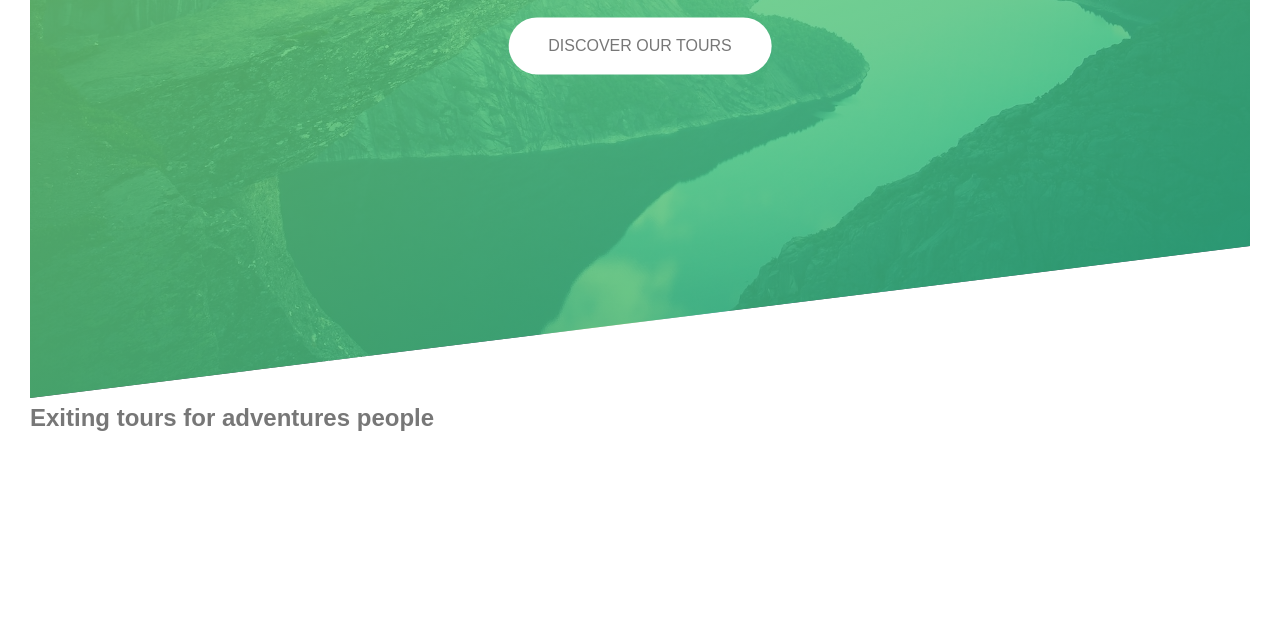
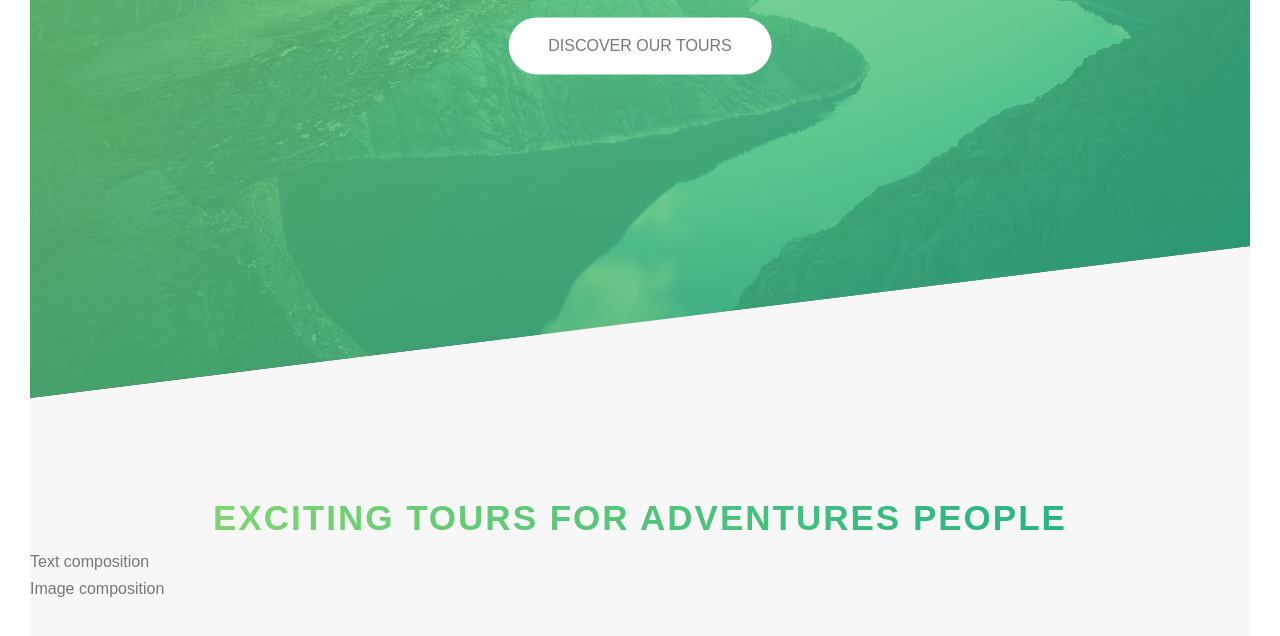
Before and after one commit to psawle/natours, a website: page index.html in a window 1280 px wide. Shown: the part 392-1028 px from the top of the page. Before the commit the page ends 861 px from the top, so only its background shows below. Drawn offline with Linux system fonts and the light colour scheme; files whose address does not match are found by name.

Commit message:
first commit in aboutsection

```diff
--- a/index.html
+++ b/index.html
@@ -1,31 +1,37 @@
 <!DOCTYPE html>
 <html lang="en">
   <head>
-    <meta charset="UTF-8">
-    <meta name="viewport" content="width=device-width, initial-scale=1.0">
+    <meta charset="UTF-8" />
+    <meta name="viewport" content="width=device-width, initial-scale=1.0" />
     <title>Horizontal to Vertical Scroll</title>
-    <link rel="stylesheet" href="./css/styles.css" type="text/css">
+    <link rel="stylesheet" href="./css/styles.css" type="text/css" />
     <title>Natours</title>
   </head>
   <body>
     <header class="header">
       <div class="logo-box">
-            <img src="./img//logo-white.png" alt="logo white" class="logo"/>
+        <img src="./img//logo-white.png" alt="logo white" class="logo" />
       </div>
       <div class="text-box">
         <h1 class="heading-primary">
           <span class="heading-primary-main">Outdoors</span>
           <span class="heading-primary-sub">is where life happens</span>
         </h1>
-            <a href="#" class="btn  btn-white">Discover our tours</a>
+        <a href="#" class="btn btn-white">Discover our tours</a>
       </div>
     </header>
 
     <main>
       <section class="section-about">
+        <div class="u-center-text u-margin-bottom-8">
           <h2 class="heading-secondary">
-                Exiting tours for adventures people
+            Exciting tours for adventures people
           </h2>
+        </div>
+        <div class="row">
+          <div class="col-1-of-2">Text composition</div>
+          <div class="col-1-of-2">Image composition</div>
+        </div>
       </section>
     </main>
 
--- a/package.json
+++ b/package.json
@@ -3,12 +3,12 @@
   "version": "1.0.0",
   "main": "index.js",
   "scripts": {
-    "compile:sass": "node-sass sass/main.scss css/styles.css -w"
+    "compile:sass": "sass sass/main.scss css/styles.css --watch"
   },
   "author": "",
   "license": "ISC",
   "description": "",
   "devDependencies": {
-    "node-sass": "^9.0.0"
+    "sass": "^1.83.1"
   }
 }
--- a/sass/base/_typography.scss
+++ b/sass/base/_typography.scss
@@ -1,3 +1,5 @@
+@use '../abstracts/variables';
+
 .heading-primary {
     color: #fff;
     text-transform: uppercase;
@@ -22,3 +24,21 @@
       animation-duration: 3s;
     }
   }
+
+  .heading-secondary{
+    font-size: 3.5rem;
+    font-weight: 700;
+    text-transform: uppercase;
+    background-image: linear-gradient(to right , variables.$color-primary-light,variables.$color-primary-dark);
+    display: inline-block;
+    -webkit-background-clip: text;
+    background-clip: text;
+    color: transparent;
+    letter-spacing: .2rem;
+    transition: all .2s;
+
+    &:hover{
+      transform: skewX(12deg) skewY(3deg) scale(1.1);
+      text-shadow: .5rem 1rem 2rem rgba($color: #000000, $alpha: 0.3);
+    }
+  }
--- a/sass/base/_utilities.scss
+++ b/sass/base/_utilities.scss
@@ -0,0 +1,3 @@
+.u-center-text{
+    text-align: center;
+}
--- a/sass/layout/_header.scss
+++ b/sass/layout/_header.scss
@@ -1,3 +1,5 @@
+@use '../abstracts/variables' as *;
+
 .header {
     height: 95vh;
     background-image: linear-gradient(
--- a/sass/main.scss
+++ b/sass/main.scss
@@ -1,17 +1,29 @@
-@import "abstracts/functions";
-@import "abstracts/mixins";
-@import "abstracts/variables.scss";
+// @import "abstracts/functions";
+// @import "abstracts/mixins";
+// @import "abstracts/variables.scss";
 
-@import "base/animations";
-@import "base/base";
-@import "base/typography";
-@import "base/utilities";
+// @import "base/animations";
+// // @import "base/base";
+// @import "base/typography";
+// @import "base/utilities";
 
-@import "components/btn";
+// @import "components/btn";
 
-@import "layout/header";
+// @import "layout/header";
 
-@import "pages/home";
+// @import "pages/_home";
+
+@use 'abstracts/functions';
+@use 'abstracts/mixins';
+@use 'abstracts/variables';
+@use 'base/animations';
+@use 'base/base';
+@use 'base/typography';
+@use 'layout/header';
+@use 'components/btn';
+@use 'pages/home';
+@use 'base/utilities';
+
 
 .logo {
   height: 3rem;
--- a/sass/pages/_home.scss
+++ b/sass/pages/_home.scss
@@ -1,3 +1,5 @@
+@use '../abstracts/variables' as *;
+
 .section-about{
     background-color: $color-secondary-grey-1;
     margin-top: -20vh;
```
Also changed, not shown: css/styles.css, 2 other files. Lines whose indentation alone changed are shown as unchanged.
